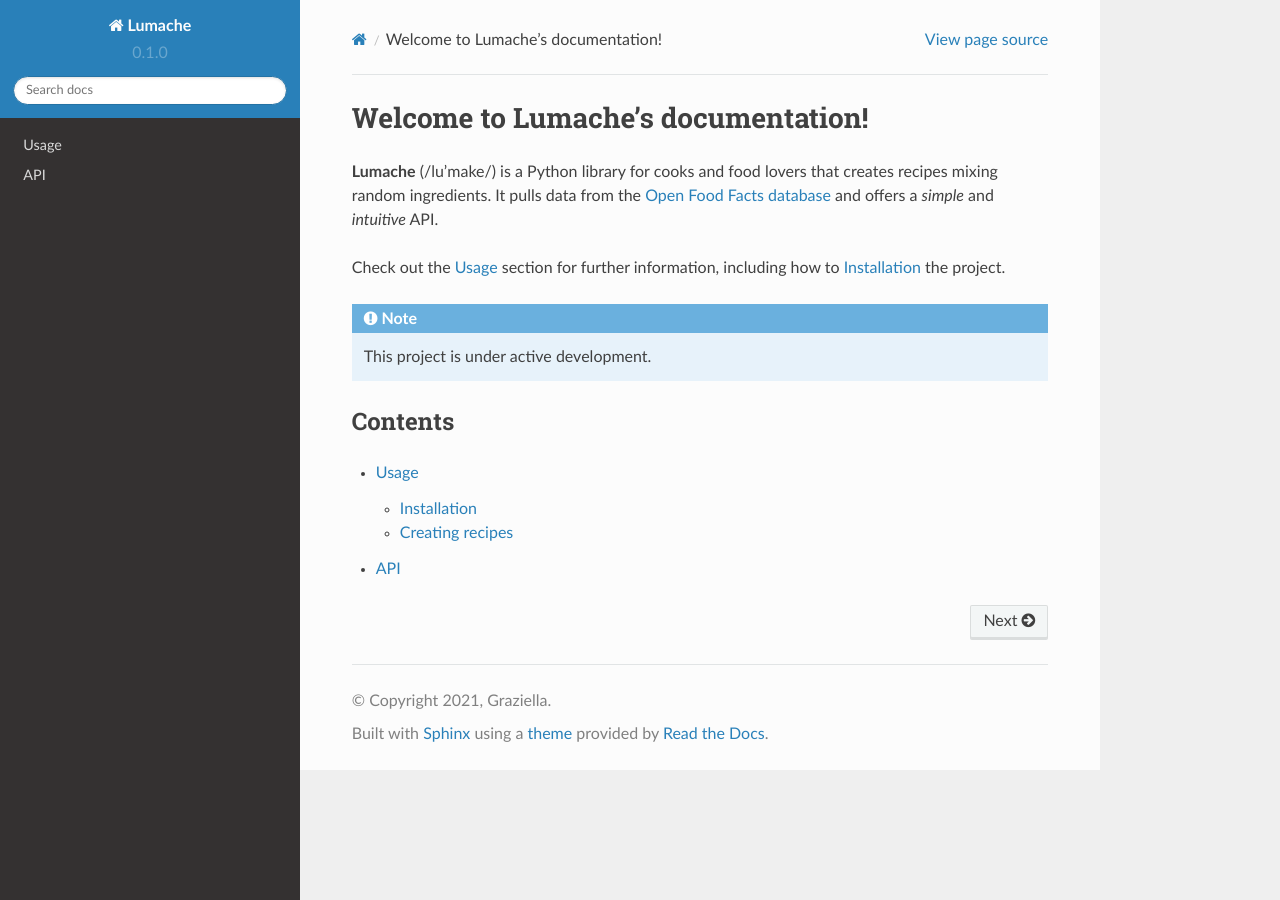
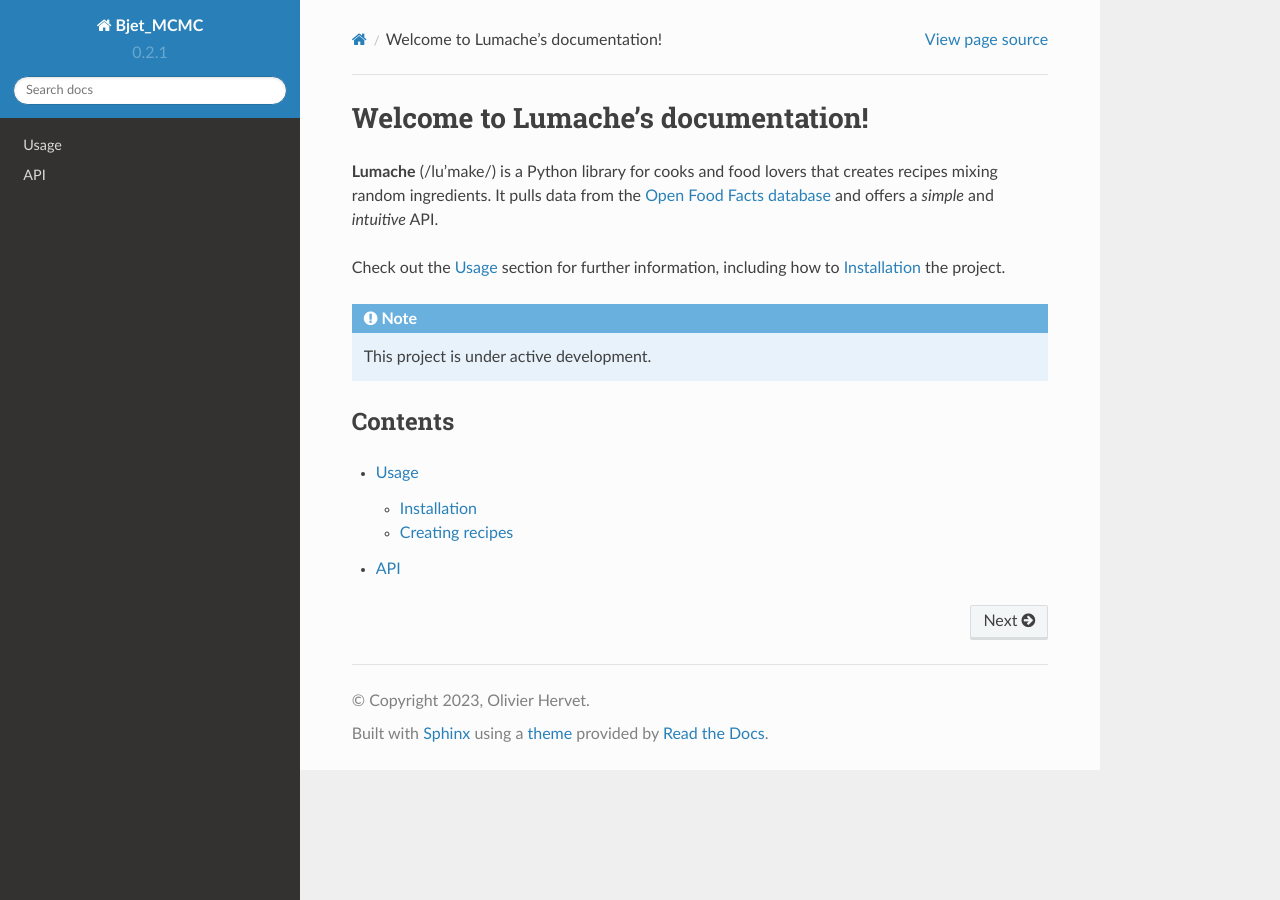
Before and after one commit to Ohervet/Bjet_MCMC, a Sphinx documentation site: the page built from docs/source/index.rst, in a window 1280 px wide. Built offline with Sphinx 7.4.7 and the Read the Docs theme 2.0.0, drawn with Linux system fonts in a browser that asks for light colours.

Commit message:
Update conf.py

```diff
--- a/docs/source/conf.py
+++ b/docs/source/conf.py
@@ -2,12 +2,12 @@
 
 # -- Project information
 
-project = 'Lumache'
-copyright = '2021, Graziella'
-author = 'Graziella'
+project = 'Bjet_MCMC'
+copyright = '2023, Olivier Hervet'
+author = 'Olivier Hervet'
 
-release = '0.1'
-version = '0.1.0'
+release = '0.2'
+version = '0.2.1'
 
 # -- General configuration
 
```
